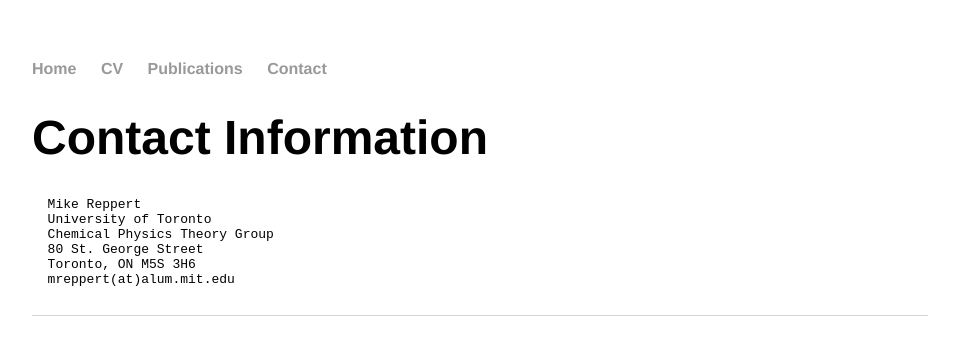
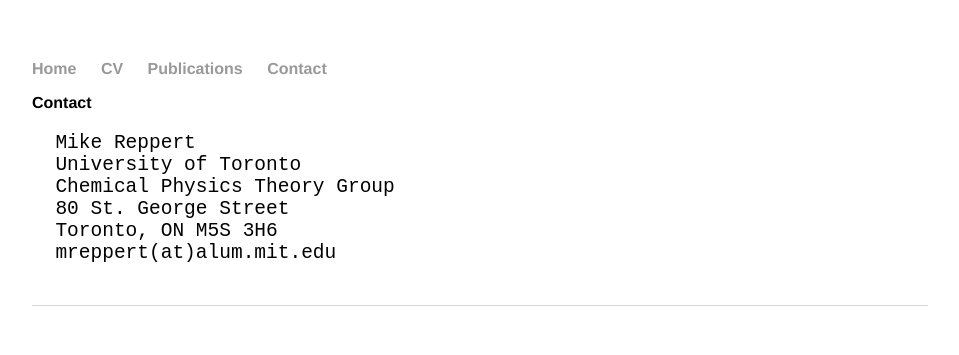
Before and after one commit to mreppert/mreppert.github.io, a Jekyll site: the page built from contact/index.html, in a window 1280 px wide. Shown: the top 355 px of the page, without its empty margins (160-1119 px from the left). Built offline with Jekyll 4.4.1, drawn with Linux system fonts in a browser that asks for light colours.

Commit message:
Update index.html

```diff
--- a/contact/index.html
+++ b/contact/index.html
@@ -6,8 +6,8 @@ title: Reppert Research Group
 <html>
 
 <body>
-  <h1 style="font-size:150;">Contact Information</h1>
-  <pre style="font-size:150;">
+  <h1 style="font-size:100%;">Contact</h1>
+  <pre style="font-size:150%;">
   Mike Reppert
   University of Toronto
   Chemical Physics Theory Group
```
